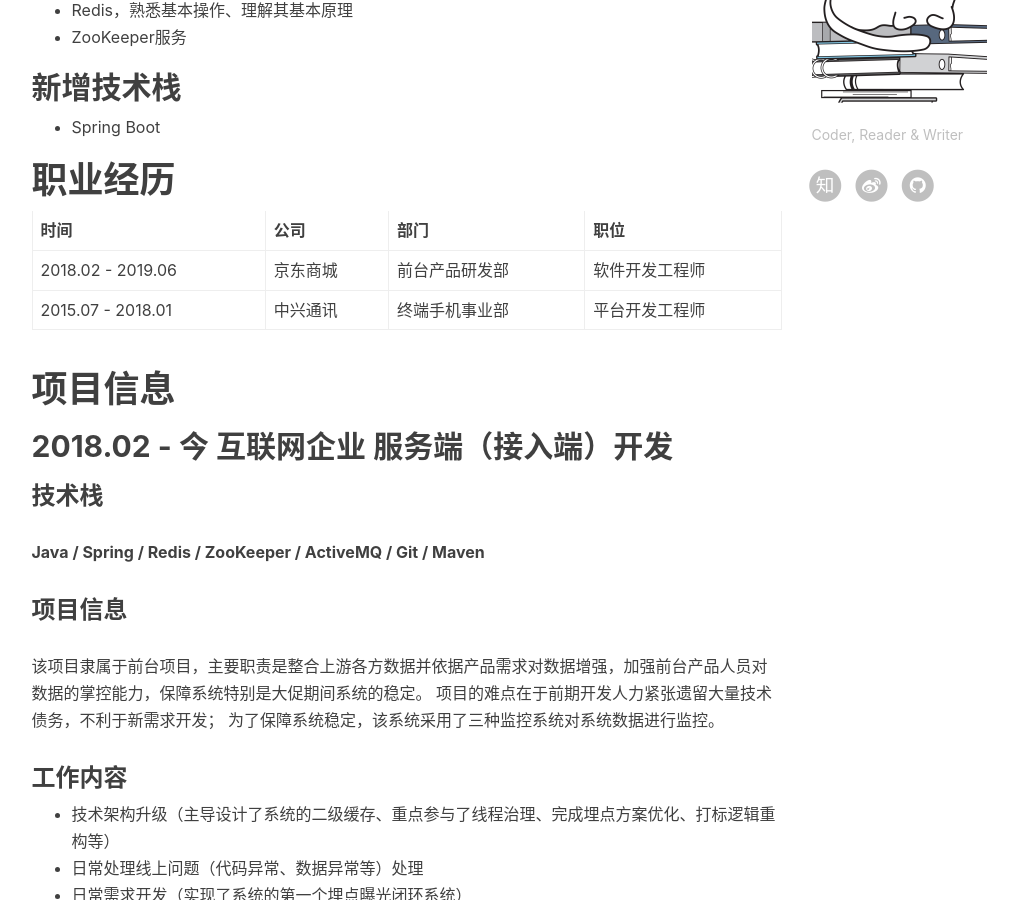
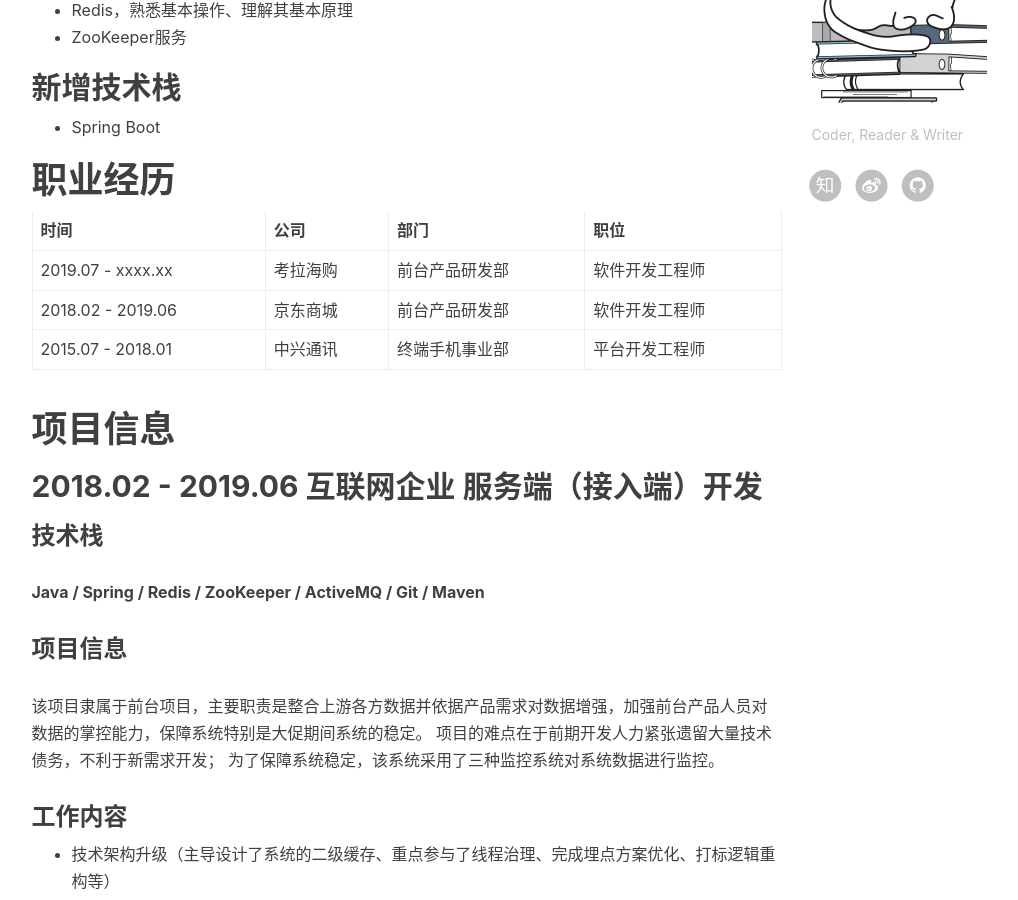
Before and after one commit to fxleyu/fxleyu.github.io, a Jekyll site: the page built from about.md, in a window 1280 px wide and 900 px high, scrolled down 743 px. Shown: the whole window, without its empty margins (136-1154 px from the left). Built offline with Jekyll 4.4.1, drawn with Linux system fonts in a browser that asks for light colours; nearby versions of some CDN libraries; comment, search, counter and statistics services are not loaded.

Commit message:
[UPDATE] 添加新的工作经历

```diff
--- a/about.md
+++ b/about.md
@@ -23,12 +23,13 @@ title: About
 
 时间  | 公司 | 部门 | 职位
 ---|--|---|---
+2019.07 - xxxx.xx  | 考拉海购 | 前台产品研发部 | 软件开发工程师
 2018.02 - 2019.06  | 京东商城 | 前台产品研发部 | 软件开发工程师
 2015.07 - 2018.01  | 中兴通讯 | 终端手机事业部 | 平台开发工程师
 
 # 项目信息
 
-## 2018.02 - 今 互联网企业 服务端（接入端）开发
+## 2018.02 - 2019.06 互联网企业 服务端（接入端）开发
 ### 技术栈
 **Java / Spring / Redis / ZooKeeper / ActiveMQ / Git / Maven**
 
```
